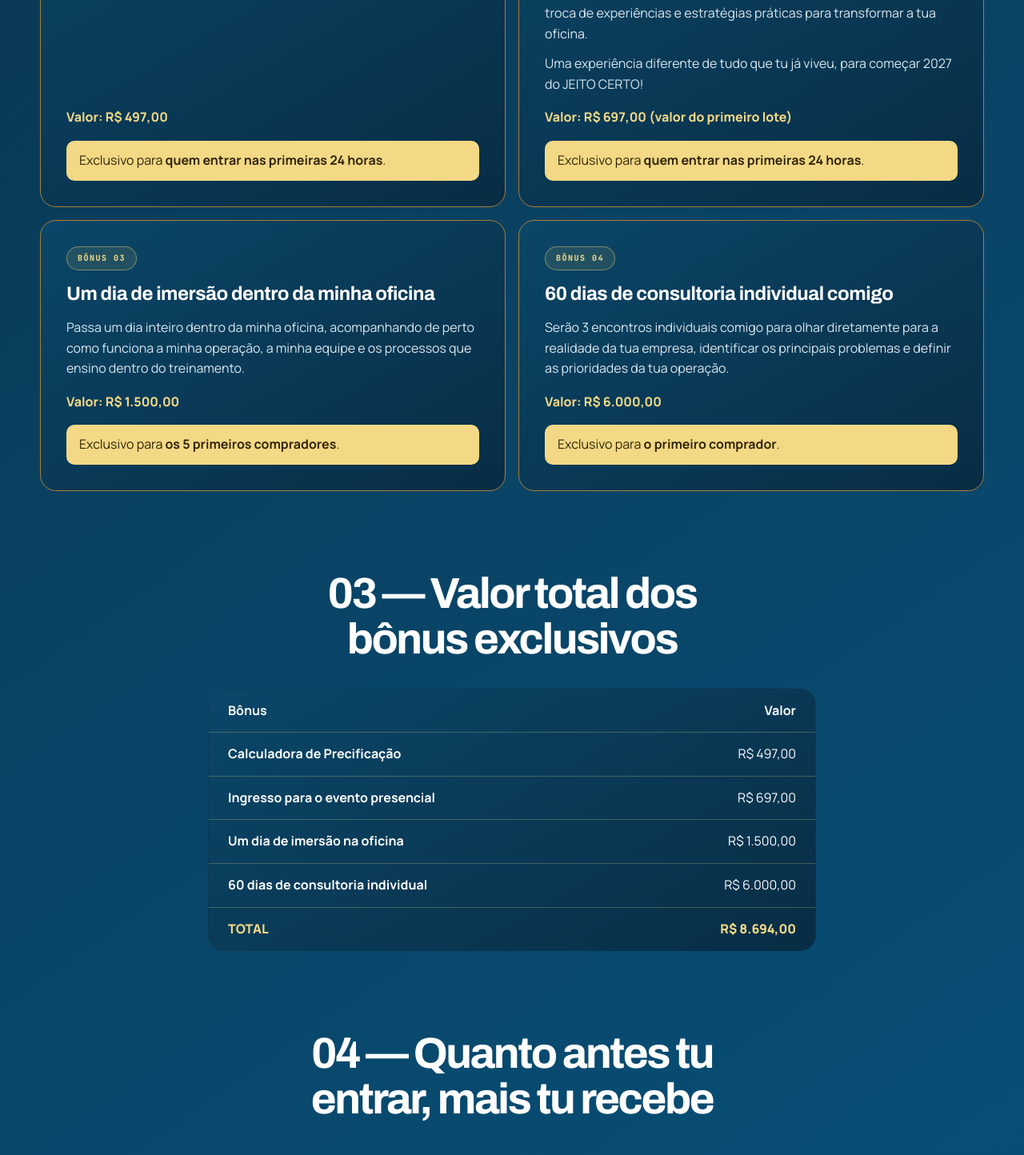
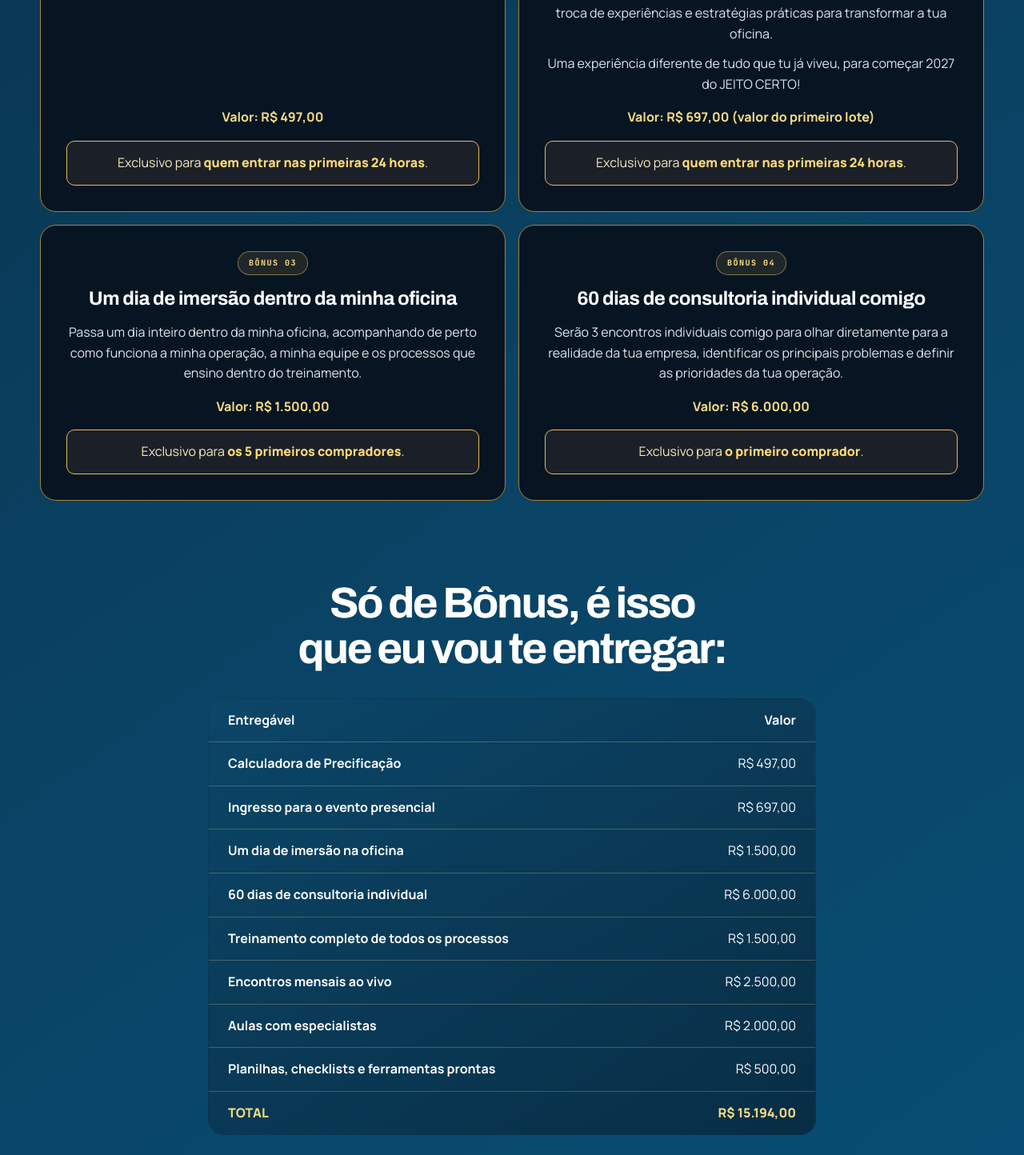
Before and after one commit to cezarhlima1/diegomensor, a Next.js app: page /oficinadealtaperformanceabertura in a window 1280 px wide. Shown: the part 7899-9343 px from the top of the page at 80% size. Built offline with nearby package versions, Linux system fonts and the light colour scheme.

Commit message:
ajustes da pagina abertura

```diff
--- a/components/oficina-alta-performance-abertura/OficinaAltaPerformanceAbertura.tsx
+++ b/components/oficina-alta-performance-abertura/OficinaAltaPerformanceAbertura.tsx
@@ -107,6 +107,13 @@ const openingBonuses = [
     value: "R$ 6.000,00",
     condition: "o primeiro comprador",
   },
+];
+
+const trainingValues = [
+  ["Treinamento completo de todos os processos", "R$ 1.500,00"],
+  ["Encontros mensais ao vivo", "R$ 2.500,00"],
+  ["Aulas com especialistas", "R$ 2.000,00"],
+  ["Planilhas, checklists e ferramentas prontas", "R$ 500,00"],
 ];
 
 const bonusTiers = [
@@ -359,16 +366,19 @@ export default function OficinaAltaPerformanceAbertura() {
 
           <section className={styles.bonusDetails} aria-labelledby="bonus-total-titulo">
             <div className={styles.sectionIntro}>
-              <h2 id="bonus-total-titulo">03 — Valor total dos bônus exclusivos</h2>
+              <h2 id="bonus-total-titulo">Só de Bônus, é isso que eu vou te entregar:</h2>
             </div>
             <table className={styles.bonusTable} aria-labelledby="bonus-total-titulo">
-              <thead><tr><th scope="col">Bônus</th><th scope="col">Valor</th></tr></thead>
+              <thead><tr><th scope="col">Entregável</th><th scope="col">Valor</th></tr></thead>
               <tbody>
                 {openingBonuses.map(({ summary, value }) => (
                   <tr key={summary}><th scope="row">{summary}</th><td>{value}</td></tr>
                 ))}
+                {trainingValues.map(([item, value]) => (
+                  <tr key={item}><th scope="row">{item}</th><td>{value}</td></tr>
+                ))}
               </tbody>
-              <tfoot><tr><th scope="row">TOTAL</th><td>R$ 8.694,00</td></tr></tfoot>
+              <tfoot><tr><th scope="row">TOTAL</th><td>R$ 15.194,00</td></tr></tfoot>
             </table>
           </section>
 
@@ -463,12 +473,7 @@ export default function OficinaAltaPerformanceAbertura() {
                   <p>Você recebe um método construído em <strong>24 anos de oficina</strong>, além de:</p>
                 </div>
                 <div className={styles.valueItems}>
-                  {[
-                    ["Treinamento completo de todos os processos", "R$ 1.500,00"],
-                    ["Encontros mensais ao vivo", "R$ 2.500,00"],
-                    ["Aulas com especialistas", "R$ 2.000,00"],
-                    ["Planilhas, checklists e ferramentas prontas", "R$ 500,00"],
-                  ].map(([item, value]) => (
+                  {trainingValues.map(([item, value]) => (
                     <div key={item}><span>{item}</span><strong>{value}</strong></div>
                   ))}
                 </div>
--- a/components/oficina-alta-performance-abertura/oficina.module.css
+++ b/components/oficina-alta-performance-abertura/oficina.module.css
@@ -1445,6 +1445,10 @@
   gap: 16px;
 }
 
+.includedCard {
+  text-align: center;
+}
+
 .includedCard h3,
 .openingBonus h3 {
   margin: 0;
@@ -1543,3 +1547,25 @@
     margin-top: 30px;
   }
 }
+
+.openingBonusGrid .openingBonus {
+  align-items: center;
+  background: #071522;
+  text-align: center;
+}
+
+.openingBonusGrid .bonusTop {
+  justify-content: center;
+}
+
+.openingBonusGrid .bonusCondition {
+  padding: 14px 16px;
+  border: 1px solid #e9bc59;
+  background: #1b2028;
+  color: #f8e9c1;
+}
+
+.openingBonusGrid .bonusCondition strong {
+  color: #ffdb78;
+  font-weight: 850;
+}
```
